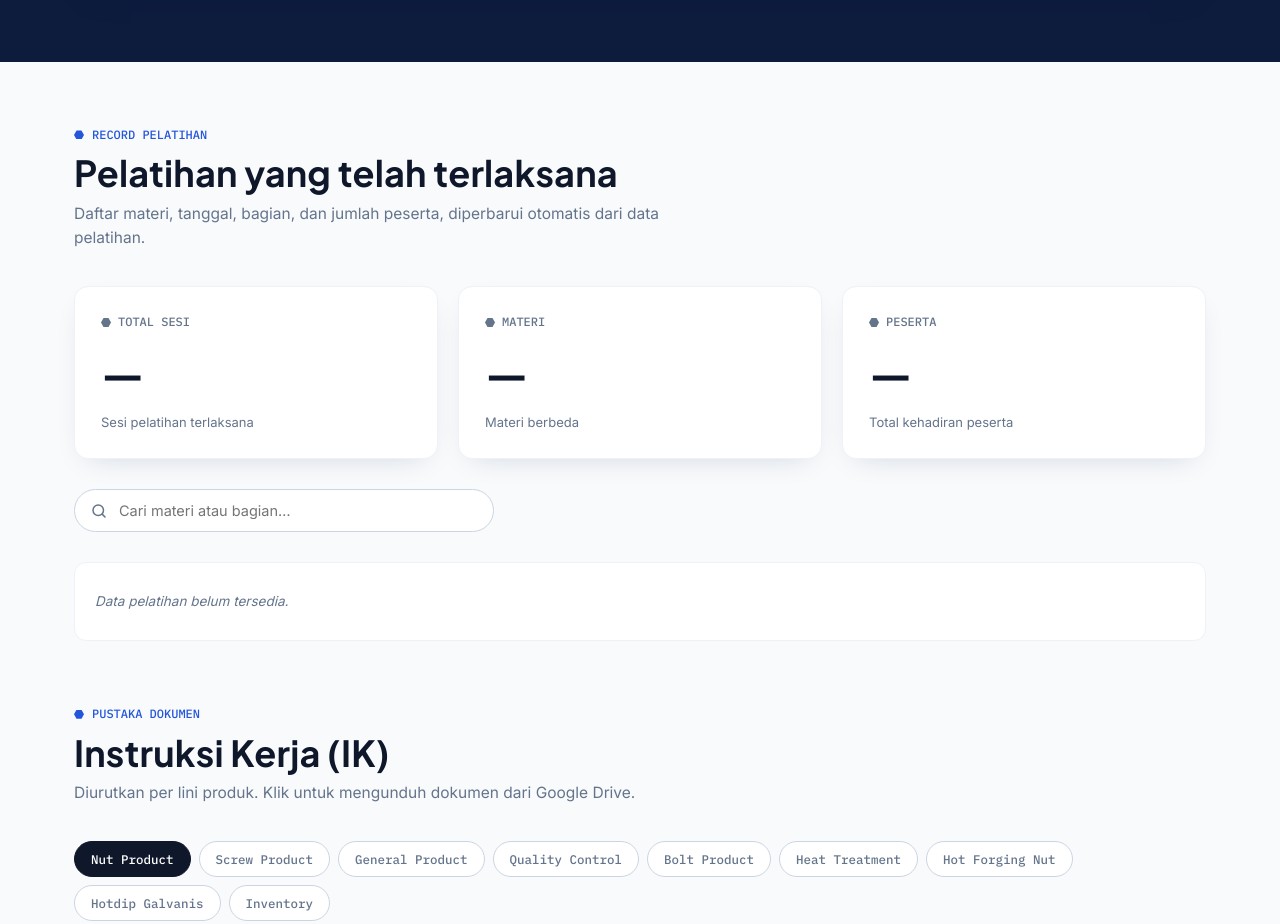
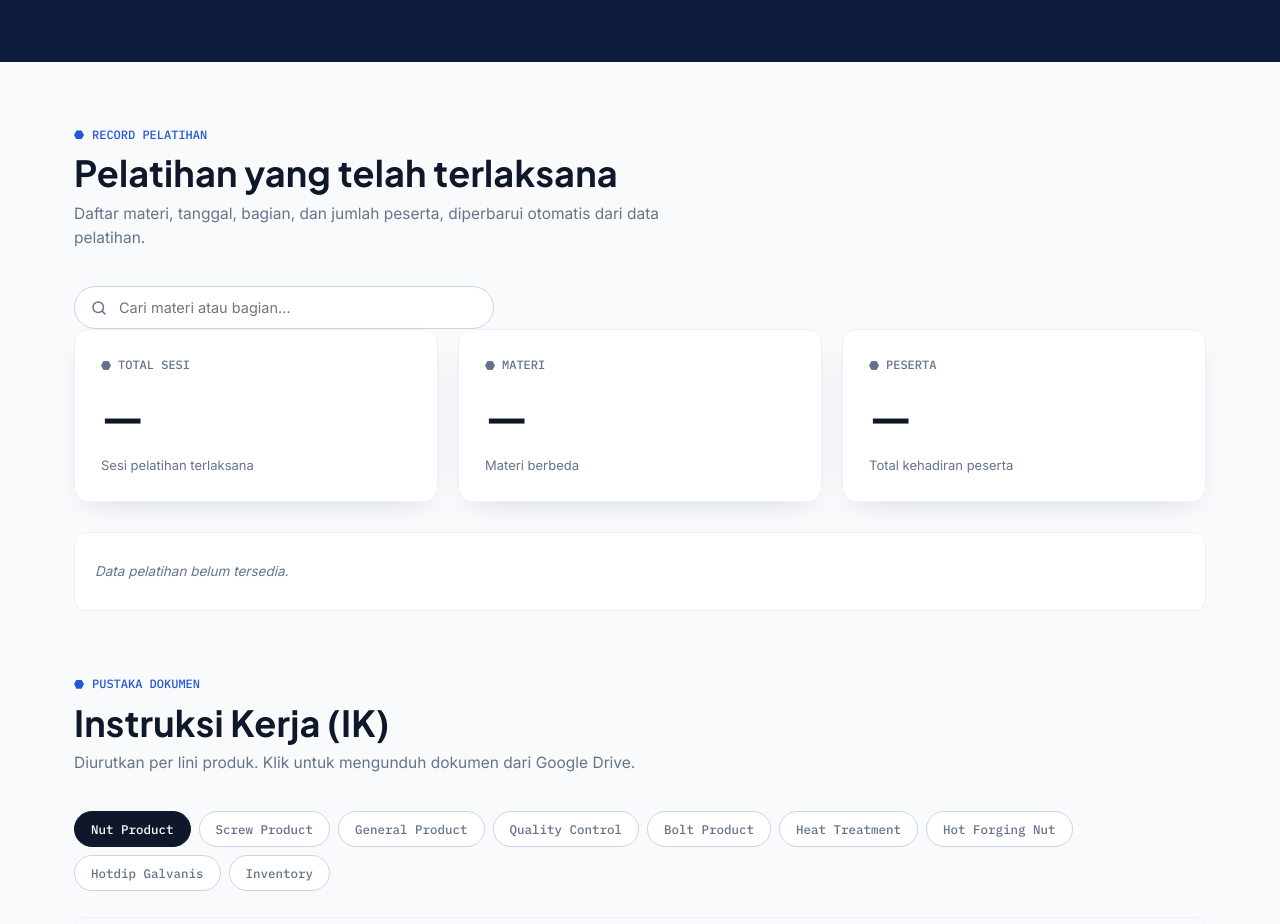
Before and after one commit to deridaachmad-boop/HRD-TMS, a plain HTML site: page training-center.html in a window 1280 px wide. Shown: the part 2353-3277 px from the top of the page. Drawn offline with Linux system fonts and the light colour scheme; no server answers.

Commit message:
Update training-center.html

```diff
--- a/training-center.html
+++ b/training-center.html
@@ -155,19 +155,21 @@
 <!-- ================= RECORD PELATIHAN ================= -->
 <section style="padding-bottom:0;">
   <div class="wrap">
-    <div class="section-head">
-      <div class="eyebrow"><span class="bolt"></span> RECORD PELATIHAN</div>
-      <h2>Pelatihan yang telah terlaksana</h2>
-      <p>Daftar materi, tanggal, bagian, dan jumlah peserta, diperbarui otomatis dari data pelatihan.</p>
+    <div class="log-head">
+      <div class="section-head">
+        <div class="eyebrow"><span class="bolt"></span> RECORD PELATIHAN</div>
+        <h2>Pelatihan yang telah terlaksana</h2>
+        <p>Daftar materi, tanggal, bagian, dan jumlah peserta, diperbarui otomatis dari data pelatihan.</p>
+      </div>
+      <div class="log-search">
+        <svg viewBox="0 0 24 24" fill="none" stroke="currentColor" stroke-width="2" stroke-linecap="round" aria-hidden="true"><circle cx="11" cy="11" r="7"/><path d="M20 20l-3.5-3.5"/></svg>
+        <input type="search" id="log-q" placeholder="Cari materi atau bagian…" aria-label="Cari materi atau bagian" autocomplete="off">
+      </div>
     </div>
     <div class="grid-3">
       <div class="metric plate"><div class="m-label"><span class="bolt"></span> TOTAL SESI</div><div class="m-num" id="log-sesi">—</div><div class="m-sub">Sesi pelatihan terlaksana</div></div>
       <div class="metric plate"><div class="m-label"><span class="bolt"></span> MATERI</div><div class="m-num" id="log-materi">—</div><div class="m-sub">Materi berbeda</div></div>
       <div class="metric plate"><div class="m-label"><span class="bolt"></span> PESERTA</div><div class="m-num" id="log-peserta">—</div><div class="m-sub">Total kehadiran peserta</div></div>
-    </div>
-    <div class="log-search">
-      <svg viewBox="0 0 24 24" fill="none" stroke="currentColor" stroke-width="2" stroke-linecap="round" aria-hidden="true"><circle cx="11" cy="11" r="7"/><path d="M20 20l-3.5-3.5"/></svg>
-      <input type="search" id="log-q" placeholder="Cari materi atau bagian…" aria-label="Cari materi atau bagian" autocomplete="off">
     </div>
     <div class="log-tabs" id="log-tabs"></div>
     <p class="log-info" id="log-info"></p>
```
